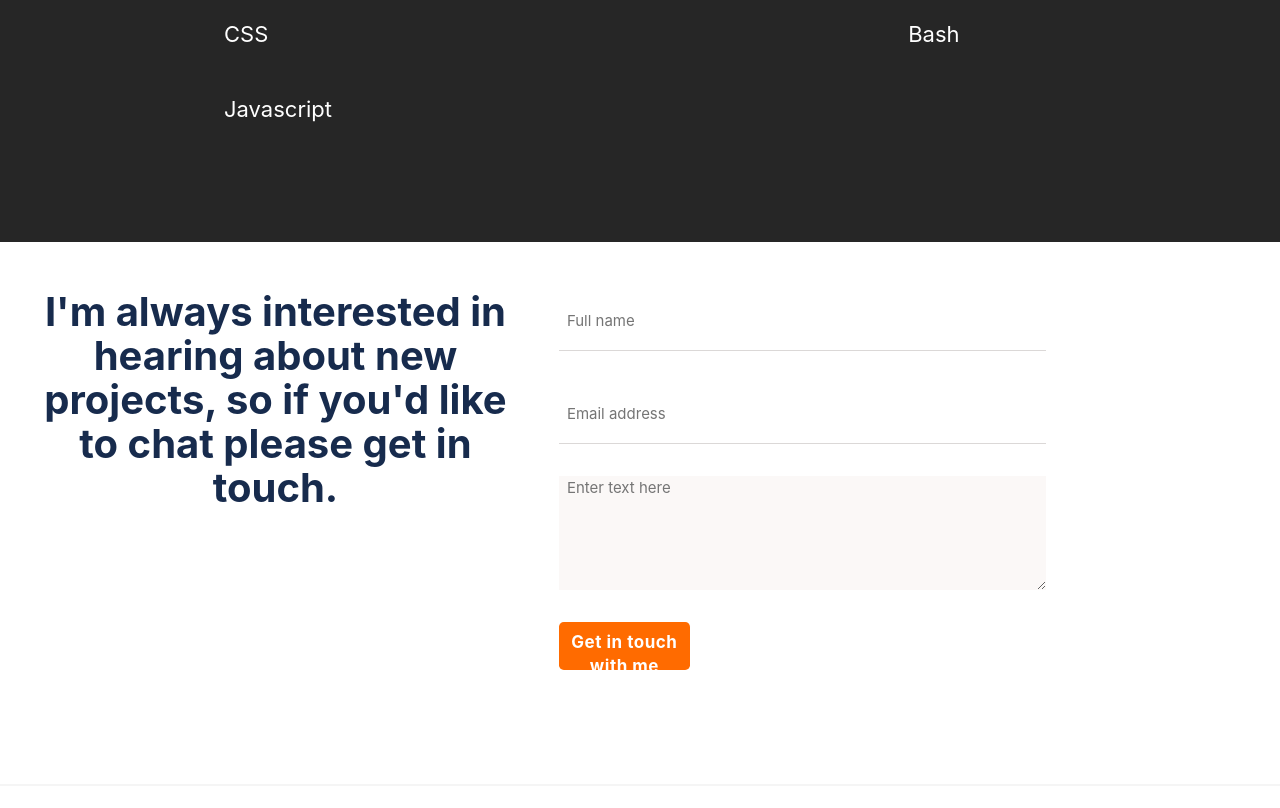
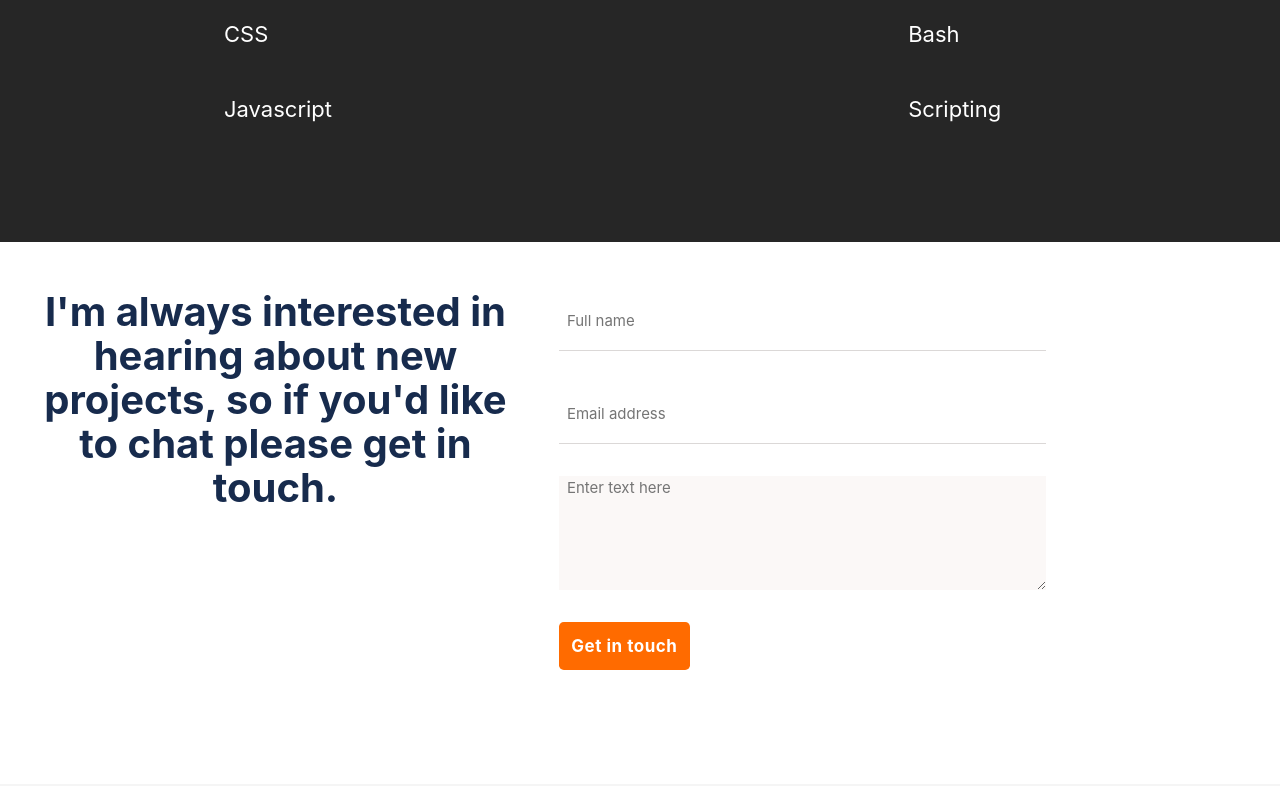
Before and after one commit to Persie-O/Persie-O.github.io, a website: page index.html in a window 1280 px wide. Shown: the part 2846-3654 px from the top of the page. Drawn offline with Linux system fonts and the light colour scheme.

Commit message:
Update index.html

```diff
--- a/index.html
+++ b/index.html
@@ -117,6 +117,7 @@
                         <li>Web Development</li>
                         <li>Coding</li>
                         <li>Bash</li>
+                        <li>Scripting</li>
                     </ul>
                 </li>
 
@@ -138,7 +139,7 @@
                 <li><input type="text" name="user-name" id="user-name" placeholder="Full name" required maxlength="30"></li>
                 <li><input type="email" name="email" id="email" placeholder="Email address" required></li>
                 <li><textarea name="message" id="message" maxlength="500" placeholder="Enter text here" required></textarea></li>
-                <li><button type="submit" id="get-in-touch" name="get-in-touch">Get in touch with me</button></li>
+                <li><button type="submit" id="get-in-touch" name="get-in-touch">Get in touch</button></li>
                 <span class="errmsg"></span>
             </div>
         </ul>
```
